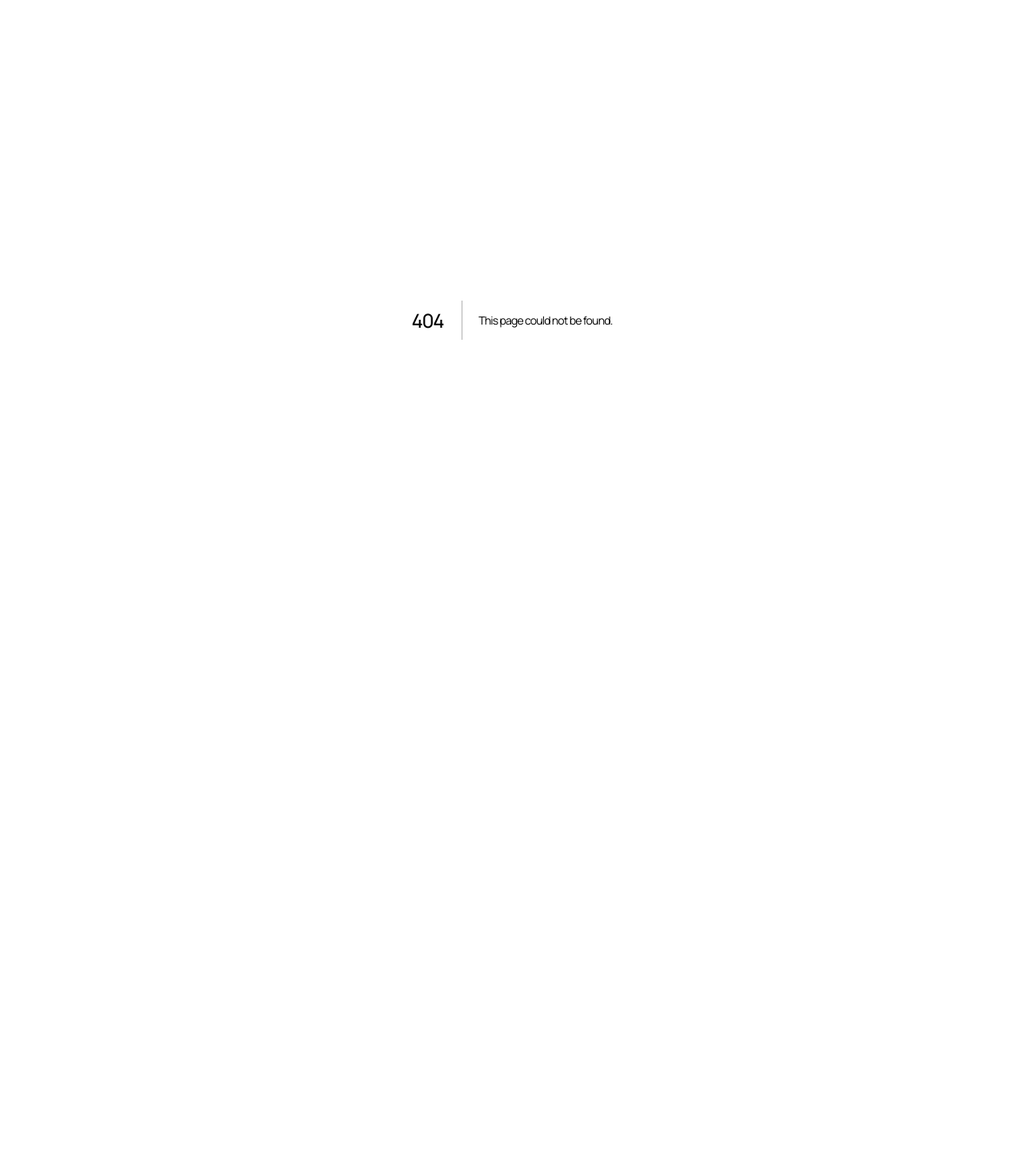
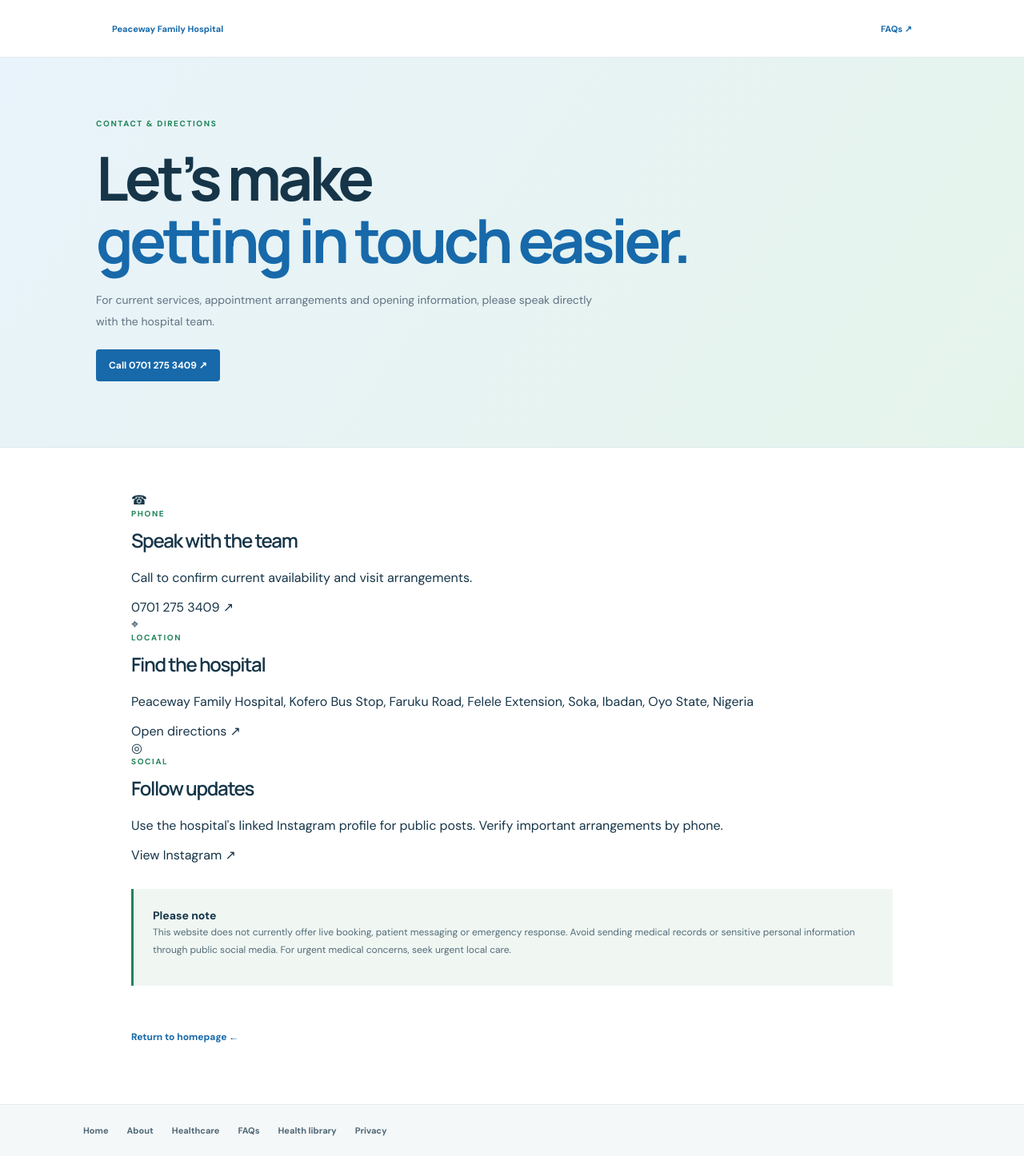
Before and after one commit to Stevebook001/peaceway-family-hospital, a Next.js app: page /contact in a window 1280 px wide. Before the commit this address had no page. Shown: the whole page at 80% size. Before the commit the page ends 800 px from the top, so only its background shows below. Built offline with nearby package versions, Linux system fonts and the light colour scheme.

Commit message:
Add dedicated hospital contact and directions page

```diff
--- /dev/null
+++ b/app/contact/page.tsx
@@ -0,0 +1,38 @@
+import type { Metadata } from "next";
+import Link from "next/link";
+
+export const metadata: Metadata = {
+  title: "Contact and Directions",
+  description: "Contact Peaceway Family Hospital at Kofero Bus Stop, Faruku Road, Felele Extension, Soka, Ibadan, Oyo State, Nigeria.",
+  alternates: { canonical: "/contact" },
+  openGraph: {
+    title: "Contact Peaceway Family Hospital",
+    description: "Phone and directions for Peaceway Family Hospital in Soka, Ibadan.",
+    url: "https://peaceway-family-hospital.vercel.app/contact",
+    images: [{ url: "https://images.unsplash.com/photo-1497366754035-f200968a6e72?auto=format&fit=crop&w=1200&q=85", alt: "A welcoming reception and workspace" }]
+  }
+};
+
+const address = "Peaceway Family Hospital, Kofero Bus Stop, Faruku Road, Felele Extension, Soka, Ibadan, Oyo State, Nigeria";
+
+export default function ContactPage() {
+  return <main className="info-page">
+    <nav className="article-nav"><Link href="/">Peaceway Family Hospital</Link><Link href="/faq">FAQs ↗</Link></nav>
+    <header className="info-hero service-hero">
+      <span className="blog-kicker">CONTACT & DIRECTIONS</span>
+      <h1>Let’s make<br/><em>getting in touch easier.</em></h1>
+      <p>For current services, appointment arrangements and opening information, please speak directly with the hospital team.</p>
+      <a className="info-primary" href="tel:+2347012753409">Call 0701 275 3409 ↗</a>
+    </header>
+    <section className="info-content">
+      <div className="contact-detail-grid">
+        <article><span className="contact-detail-icon">☎</span><p className="blog-kicker">PHONE</p><h2>Speak with the team</h2><p>Call to confirm current availability and visit arrangements.</p><a href="tel:+2347012753409">0701 275 3409 ↗</a></article>
+        <article><span className="contact-detail-icon">⌖</span><p className="blog-kicker">LOCATION</p><h2>Find the hospital</h2><p>{address}</p><a href="https://www.google.com/maps/search/?api=1&query=Peaceway+Family+Hospital+Kofero+Bus+Stop+Soka+Ibadan" target="_blank" rel="noreferrer">Open directions ↗</a></article>
+        <article><span className="contact-detail-icon">◎</span><p className="blog-kicker">SOCIAL</p><h2>Follow updates</h2><p>Use the hospital's linked Instagram profile for public posts. Verify important arrangements by phone.</p><a href="https://www.instagram.com/p/DeNCp8_t7Hh/?stkn=MWxyN3JpanRiNHJxOQ==" target="_blank" rel="noreferrer">View Instagram ↗</a></article>
+      </div>
+      <aside className="info-callout"><strong>Please note</strong><p>This website does not currently offer live booking, patient messaging or emergency response. Avoid sending medical records or sensitive personal information through public social media. For urgent medical concerns, seek urgent local care.</p></aside>
+      <Link className="info-back" href="/">Return to homepage ←</Link>
+    </section>
+    <footer className="blog-footer"><Link href="/">Home</Link><Link href="/about">About</Link><Link href="/services">Healthcare</Link><Link href="/faq">FAQs</Link><Link href="/blog">Health library</Link><Link href="/privacy">Privacy</Link></footer>
+  </main>;
+}
```
